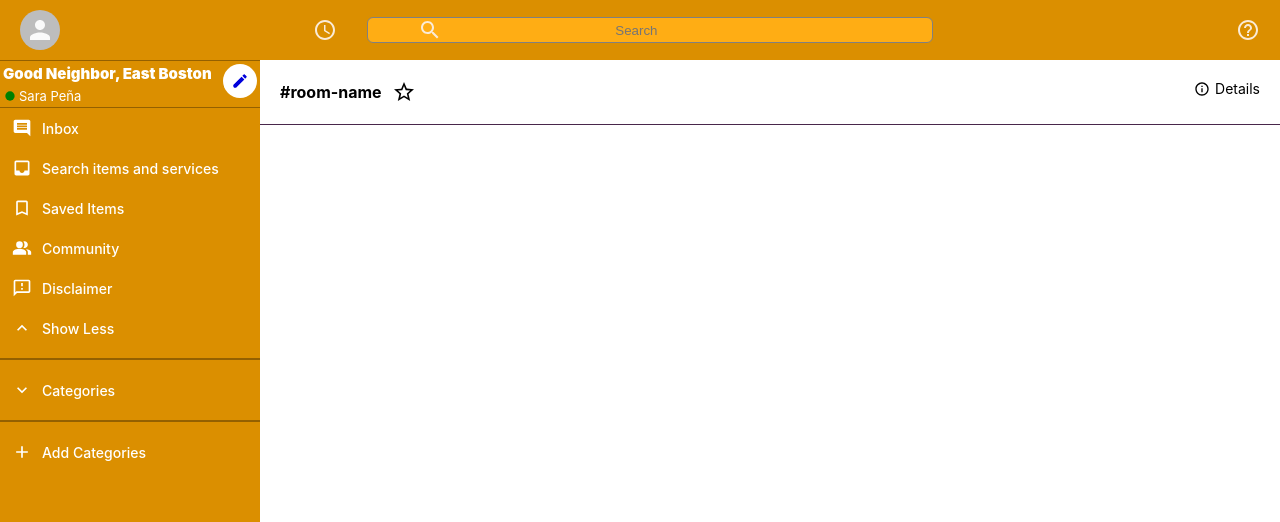
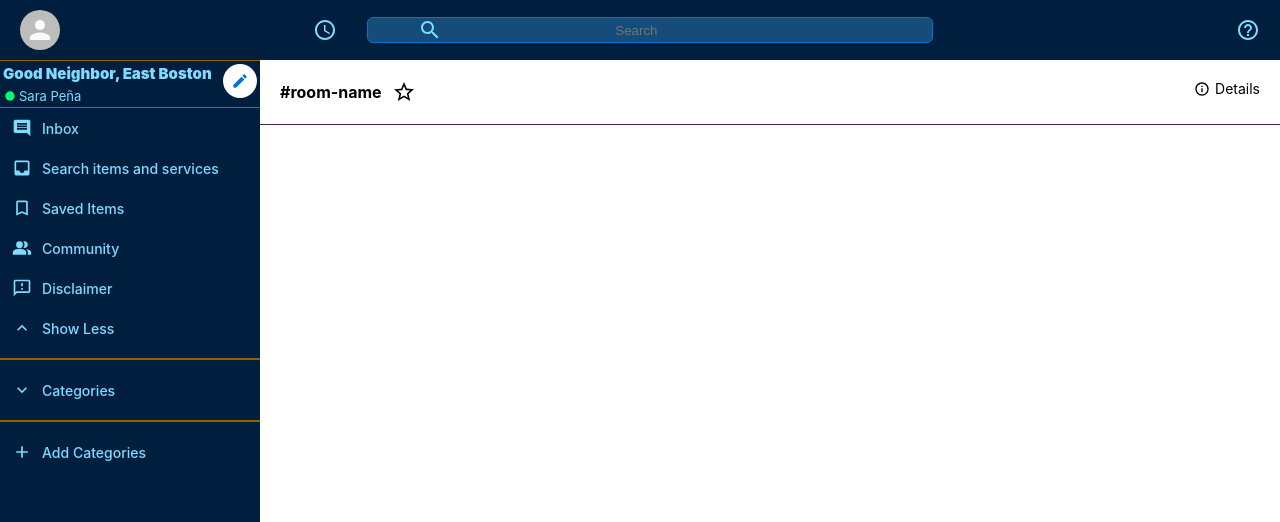
Before and after one commit to saracpena/Good-Neighbor, a React (Create React App) app in the folder Front End/: page / in a window 1280 px wide. Shown: the top 522 px of the page. Built offline with nearby package versions, Linux system fonts and the light colour scheme.

Commit message:
New - Blue Theme CSS

```diff
--- a/Front End/src/components/Header.js
+++ b/Front End/src/components/Header.js
@@ -103,11 +103,11 @@ const HeaderSearch = styled.div`
   opacity: 1;
   border-radius: 6px;
   /* background-color: #421f44; */
-  background-color: #ffad14;
+  background-color: rgb(21,76,121);//!input background color
   text-align: center;
   display: flex;
   padding: 0 50px;
-  border: 1px solid gray;
+  border: 1px solid #0074D9;
 
   > input {
     background-color: transparent;
@@ -115,7 +115,7 @@ const HeaderSearch = styled.div`
     text-align: center;
     min-width: 30vw;
     outline: none;
-    color: #faebd7;
+    color: #7FDBFF;//#faebd7
   }
 `;
 
@@ -127,8 +127,8 @@ const HeaderContainer = styled.div`
   justify-content: space-between;
   padding: 10px 0;
   /* background-color: var(--slack-color); */
-  background-color: #db8f00;
-  color: #faebd7;
+  background-color: #001f3f;//#db8f00
+  color: #7FDBFF;//#faebd7
 `;
 
 const HeaderLeft = styled.div`
--- a/Front End/src/components/Sidebar.js
+++ b/Front End/src/components/Sidebar.js
@@ -69,8 +69,8 @@ export default Sidebar
 
 const SidebarContainer = styled.div`
     /* background-color: var(--slack-color); */
-    background-color: #db8f00;
-    color: white;
+    background-color: #001f3f; //#db8f00-goldenrod
+    color: #7FDBFF;//! use this for input color
     flex: 0.3;
     border-top: 1px solid #946000;
     max-width: 260px;
@@ -91,9 +91,9 @@ const SidebarHeader = styled.div`
 
     > .MuiSvgIcon-root {
       padding: 8px;
-      color: #0000db;
+      color: #0074D9;//pencil color
       font-size: 18px;
-      background-color: white;
+      background-color: white; //pencil icon color
       border-radius: 999px;
   }
 `;
@@ -116,7 +116,7 @@ const SidebarInfo = styled.div`
         font-size: 14px;
         margin-top: 1px;
         margin-right: 2px;
-        color: green;
+        color: #01FF70;
     }
 `;
 
@@ -131,7 +131,7 @@ const SidebarFooter = styled.div`
 `;
 
 const StyledLink = styled(NavLink)`
-  color: white;
+  color:#7FDBFF;
   text-decoration: none;
   font-weight: bold;
 `;
--- a/Front End/src/components/SidebarOption.js
+++ b/Front End/src/components/SidebarOption.js
@@ -52,7 +52,7 @@ const SidebarOptionContainer = styled.div`
 
     :hover{
         opactiy: 0.9;
-        background-color: #b37400;
+        background-color: #0074D9;//#b37400 golden rod
     }
 
     > h3 {
```
